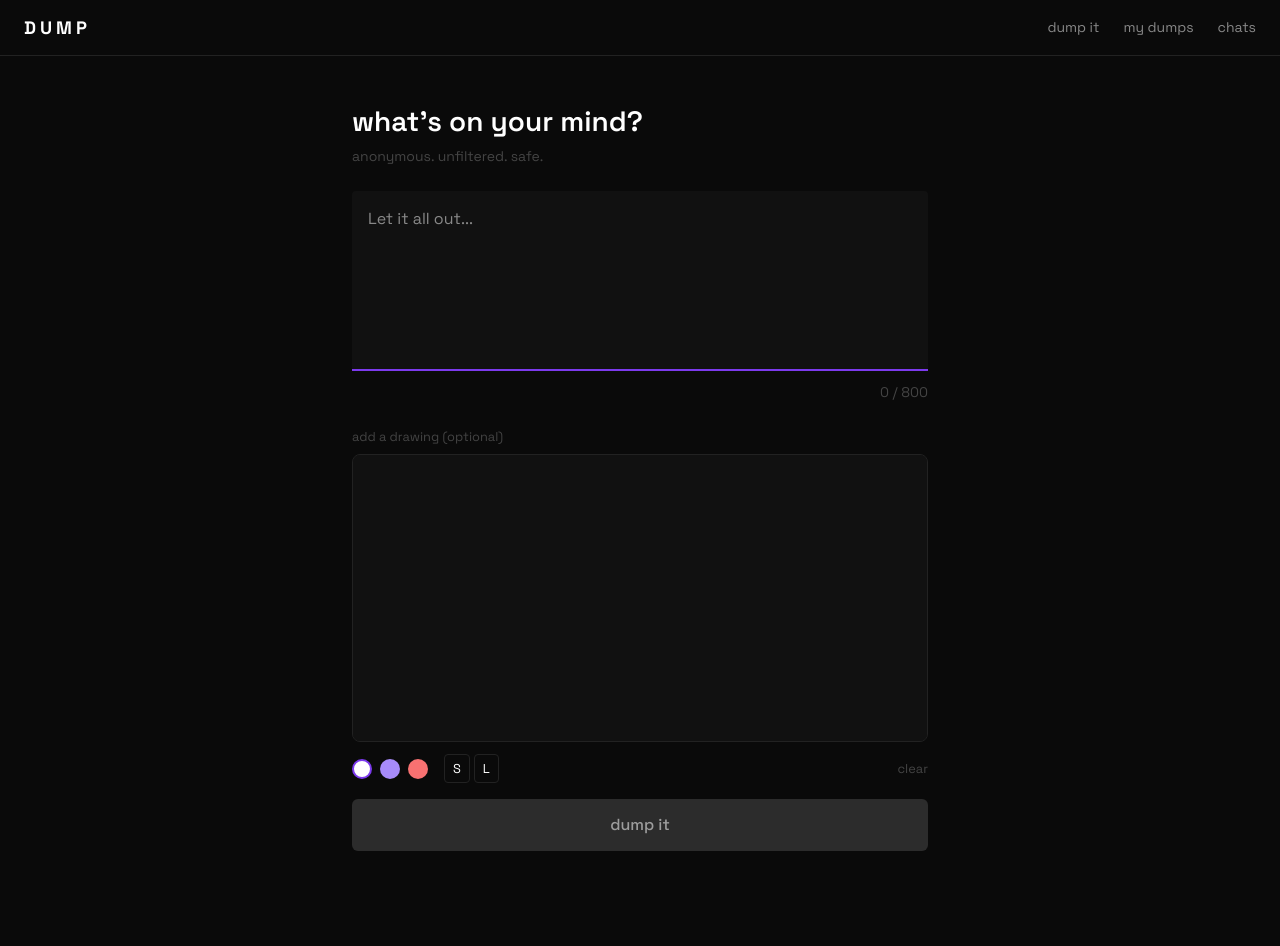
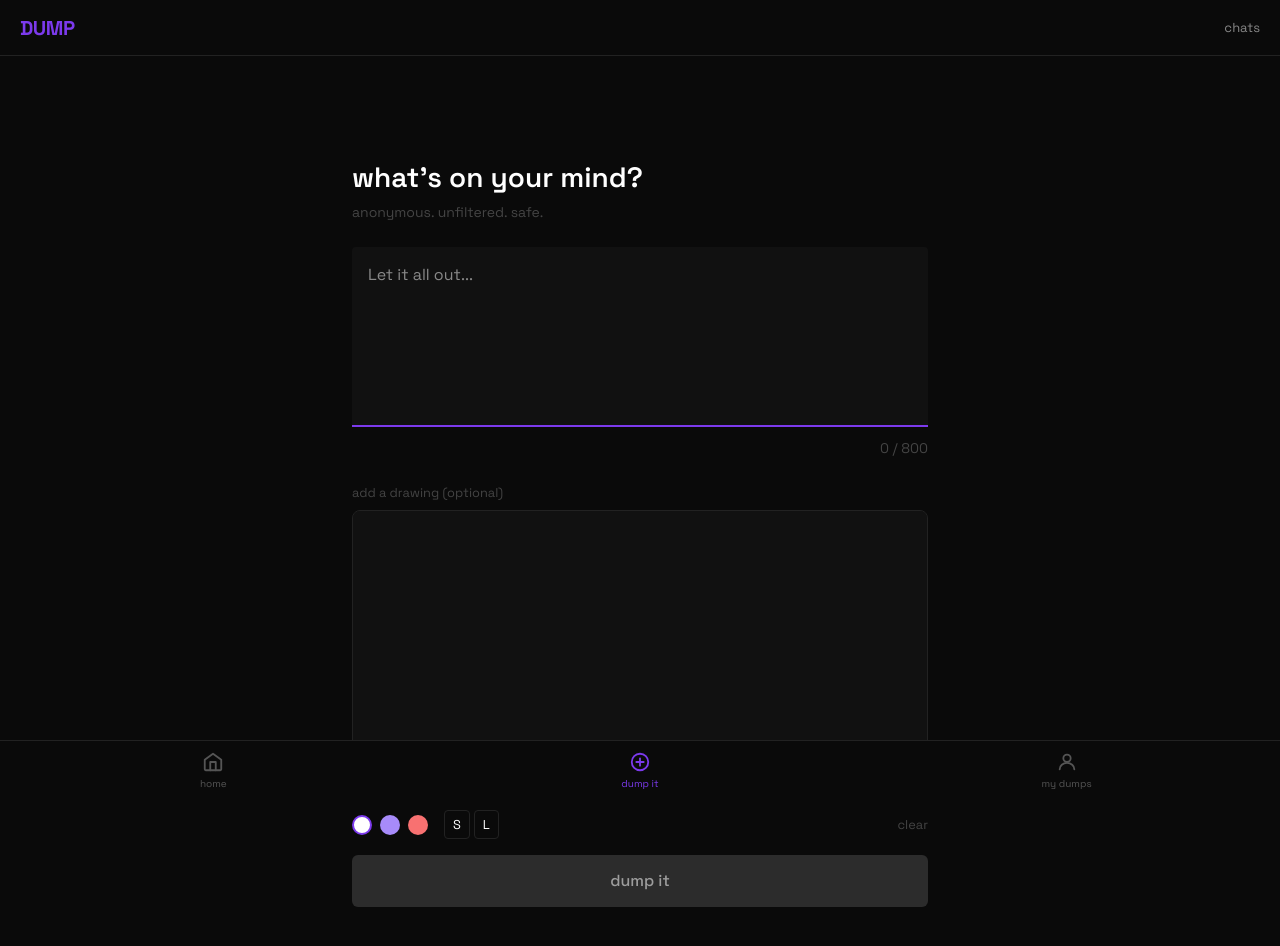
Before and after one commit to peeyushhhh/DUMP, a React app in the folder frontend/: page /create in a window 1280 px wide. Shown: the top 946 px of the page. Before the commit the page ends 883 px from the top, so only its background shows below. Built offline with nearby package versions, Linux system fonts and the light colour scheme; no server answers; the HTML template or start-up script is replaced by a standard one.

Commit message:
project till now

```diff
--- a/frontend/src/App.jsx
+++ b/frontend/src/App.jsx
@@ -1,4 +1,4 @@
-import { BrowserRouter, Routes, Route, useNavigate } from 'react-router-dom'
+import { BrowserRouter, Routes, Route, useNavigate, useLocation } from 'react-router-dom'
 import { useEffect } from 'react'
 import AnonProvider from './context/AnonContext'
 import SocketProvider from './context/SocketContext'
@@ -9,9 +9,11 @@ import PostDetail from './pages/PostDetail'
 import MyPosts from './pages/MyPosts'
 import ChatRequests from './pages/ChatRequests'
 import Chat from './pages/Chat'
+import BottomNav from './components/BottomNav'
 
 function AppRoutes() {
   const navigate = useNavigate()
+  const location = useLocation()
   const { acceptedRoomId, setAcceptedRoomId } = useSocketContext()
 
   useEffect(() => {
@@ -20,6 +22,10 @@ function AppRoutes() {
       setAcceptedRoomId(null)
     }
   }, [acceptedRoomId])
+
+  const showBottomNav =
+    ['/', '/create', '/my-posts'].includes(location.pathname) ||
+    location.pathname.startsWith('/post/')
 
   return (
     <div style={{ background: 'var(--bg)', minHeight: '100vh' }}>
@@ -31,6 +37,7 @@ function AppRoutes() {
         <Route path="/chat-requests" element={<ChatRequests />} />
         <Route path="/chat/:roomId" element={<Chat />} />
       </Routes>
+      {showBottomNav && <BottomNav />}
     </div>
   )
 }
--- /dev/null
+++ b/frontend/src/components/BottomNav.jsx
@@ -0,0 +1,79 @@
+import { Link, useLocation } from 'react-router-dom'
+
+export default function BottomNav() {
+  const { pathname } = useLocation()
+
+  const items = [
+    {
+      label: 'home',
+      path: '/',
+      icon: (active) => (
+        <svg width="22" height="22" viewBox="0 0 24 24" fill="none" stroke={active ? '#7c3aed' : '#555'} strokeWidth="2" strokeLinecap="round" strokeLinejoin="round">
+          <path d="M3 9.5L12 3l9 6.5V20a1 1 0 01-1 1H4a1 1 0 01-1-1V9.5z"/>
+          <path d="M9 21V12h6v9"/>
+        </svg>
+      )
+    },
+    {
+      label: 'dump it',
+      path: '/create',
+      icon: (active) => (
+        <svg width="22" height="22" viewBox="0 0 24 24" fill="none" stroke={active ? '#7c3aed' : '#555'} strokeWidth="2" strokeLinecap="round" strokeLinejoin="round">
+          <circle cx="12" cy="12" r="9"/>
+          <line x1="12" y1="8" x2="12" y2="16"/>
+          <line x1="8" y1="12" x2="16" y2="12"/>
+        </svg>
+      )
+    },
+    {
+      label: 'my dumps',
+      path: '/my-posts',
+      icon: (active) => (
+        <svg width="22" height="22" viewBox="0 0 24 24" fill="none" stroke={active ? '#7c3aed' : '#555'} strokeWidth="2" strokeLinecap="round" strokeLinejoin="round">
+          <circle cx="12" cy="8" r="4"/>
+          <path d="M4 20c0-4 3.6-7 8-7s8 3 8 7"/>
+        </svg>
+      )
+    }
+  ]
+
+  return (
+    <nav style={{
+      position: 'fixed',
+      bottom: 0,
+      left: 0,
+      right: 0,
+      height: '60px',
+      background: '#0a0a0a',
+      borderTop: '1px solid #222',
+      display: 'flex',
+      alignItems: 'center',
+      justifyContent: 'space-around',
+      zIndex: 1000,
+    }}>
+      {items.map((item) => {
+        const active = pathname === item.path
+        return (
+          <Link
+            key={item.path}
+            to={item.path}
+            style={{
+              display: 'flex',
+              flexDirection: 'column',
+              alignItems: 'center',
+              gap: '3px',
+              textDecoration: 'none',
+              color: active ? '#7c3aed' : '#555',
+              fontSize: '10px',
+              fontFamily: "'Space Grotesk', sans-serif",
+              minWidth: '60px',
+            }}
+          >
+            {item.icon(active)}
+            {item.label}
+          </Link>
+        )
+      })}
+    </nav>
+  )
+}
--- a/frontend/src/components/Navbar.jsx
+++ b/frontend/src/components/Navbar.jsx
@@ -1,57 +1,47 @@
 import { Link } from 'react-router-dom'
-import { useSocketContext } from '../context/SocketContext'
 
-export default function Navbar() {
-  const { notifications } = useSocketContext()
-
+export default function Navbar({ chatNotifications = 0 }) {
   return (
     <nav style={{
-      position: 'fixed',
-      top: 0,
-      left: 0,
-      right: 0,
-      zIndex: 1000,
       height: '56px',
-      background: 'var(--bg)',
-      borderBottom: '1px solid var(--border)',
+      background: '#0a0a0a',
+      borderBottom: '1px solid #222',
       display: 'flex',
       alignItems: 'center',
       justifyContent: 'space-between',
-      padding: '0 24px',
+      padding: '0 20px',
+      position: 'sticky',
+      top: 0,
+      zIndex: 1000,
+      fontFamily: "'Space Grotesk', sans-serif",
     }}>
-      <Link to="/" style={{ color: 'var(--text-primary)', textDecoration: 'none', fontWeight: 700, fontSize: '18px', letterSpacing: '4px' }}>
+      <Link to="/" style={{ textDecoration: 'none', color: 'var(--accent, #7c3aed)', fontWeight: 700, fontSize: '20px', letterSpacing: '-0.5px' }}>
         DUMP
       </Link>
-      <div style={{ display: 'flex', alignItems: 'center', gap: '24px' }}>
-        <Link to="/create" style={{ color: 'var(--text-secondary)', textDecoration: 'none', fontSize: '14px' }}>
-          dump it
-        </Link>
-        <Link to="/my-posts" style={{ color: 'var(--text-secondary)', textDecoration: 'none', fontSize: '14px' }}>
-          my dumps
-        </Link>
-        <Link to="/chat-requests" style={{ color: 'var(--text-secondary)', textDecoration: 'none', fontSize: '14px', position: 'relative' }}>
-          chats
-          {notifications > 0 && (
-            <span style={{
-              position: 'absolute',
-              top: '-8px',
-              right: '-12px',
-              background: 'var(--accent)',
-              color: '#fff',
-              fontSize: '10px',
-              fontWeight: 700,
-              borderRadius: '50%',
-              width: '16px',
-              height: '16px',
+
+      <Link to="/chat-requests" style={{
+        textDecoration: 'none',
+        color: '#888',
+        fontSize: '13px',
         display: 'flex',
         alignItems: 'center',
-              justifyContent: 'center',
+        gap: '6px',
+        fontFamily: "'Space Grotesk', sans-serif",
       }}>
-              {notifications}
+        chats
+        {chatNotifications > 0 && (
+          <span style={{
+            background: '#7c3aed',
+            color: '#fff',
+            borderRadius: '999px',
+            fontSize: '10px',
+            padding: '1px 6px',
+            fontWeight: 600,
+          }}>
+            {chatNotifications}
           </span>
         )}
       </Link>
-      </div>
     </nav>
   )
 }
--- a/frontend/src/pages/CreatePost.jsx
+++ b/frontend/src/pages/CreatePost.jsx
@@ -59,6 +59,7 @@ export default function CreatePost() {
           background: 'var(--bg)',
           padding: '2rem',
           paddingTop: '100px',
+          paddingBottom: '80px',  // added
           maxWidth: '640px',
           margin: '0 auto',
         }}
--- a/frontend/src/pages/Home.jsx
+++ b/frontend/src/pages/Home.jsx
@@ -25,8 +25,7 @@ export default function Home() {
     return (
       <>
         <Navbar />
-        <div
-          style={{
+        <div style={{
           minHeight: '100vh',
           display: 'flex',
           alignItems: 'center',
@@ -34,8 +33,8 @@ export default function Home() {
           background: 'var(--bg)',
           color: 'var(--text-muted)',
           paddingTop: '80px',
-          }}
-        >
+          paddingBottom: '80px',
+        }}>
           loading...
         </div>
       </>
@@ -46,8 +45,7 @@ export default function Home() {
     return (
       <>
         <Navbar />
-        <div
-          style={{
+        <div style={{
           minHeight: '100vh',
           display: 'flex',
           alignItems: 'center',
@@ -55,8 +53,8 @@ export default function Home() {
           background: 'var(--bg)',
           color: 'var(--danger)',
           paddingTop: '80px',
-          }}
-        >
+          paddingBottom: '80px',
+        }}>
           {error}
         </div>
       </>
@@ -66,38 +64,41 @@ export default function Home() {
   return (
     <>
       <Navbar />
-      <div
-        style={{
+      <div style={{
         minHeight: '100vh',
         background: 'var(--bg)',
         padding: '2rem',
         paddingTop: '80px',
+        paddingBottom: '80px',
         maxWidth: '640px',
         margin: '0 auto',
-        }}
-      >
-        <h2
-          style={{
+      }}>
+        <h2 style={{
           color: 'var(--text-muted)',
           fontSize: '0.75rem',
           fontWeight: 500,
           textTransform: 'uppercase',
           letterSpacing: '0.15em',
-            marginBottom: '1.5rem',
-          }}
-        >
+          marginBottom: '4px',
+        }}>
           what's everyone dumping
         </h2>
+        <p style={{
+          color: '#555',
+          fontSize: '12px',
+          marginBottom: '1.5rem',
+          fontFamily: "'Space Grotesk', sans-serif",
+        }}>
+          a safe space to dump your thoughts
+        </p>
         {posts.length === 0 ? (
-          <div
-            style={{
+          <div style={{
             display: 'flex',
             alignItems: 'center',
             justifyContent: 'center',
             minHeight: '200px',
             color: 'var(--text-muted)',
-            }}
-          >
+          }}>
             nothing here yet. be the first to dump.
           </div>
         ) : (
--- a/frontend/src/pages/MyPosts.jsx
+++ b/frontend/src/pages/MyPosts.jsx
@@ -65,6 +65,7 @@ export default function MyPosts() {
             background: 'var(--bg)',
             color: 'var(--text-muted)',
             paddingTop: '80px',
+            paddingBottom: '80px',
           }}
         >
           loading...
```
Lines whose indentation alone changed are shown as unchanged.
